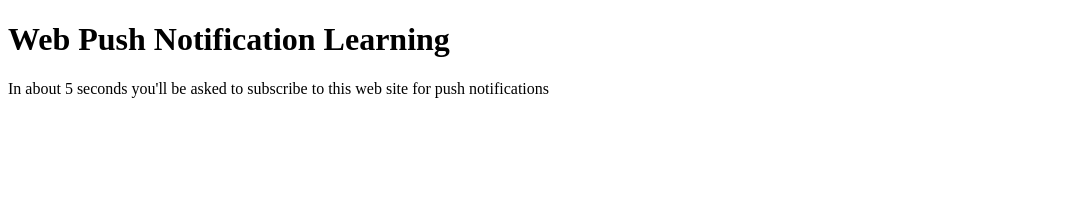
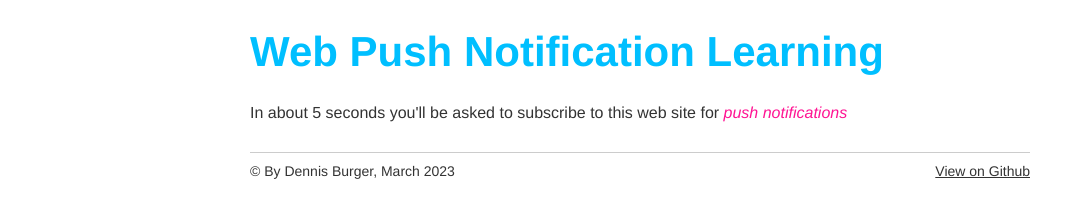
Before and after one commit to dutchwebworks/web-push-notification-learning, a plain HTML site: page index.html in a window 1280 px wide. Shown: the whole page, without its empty margins (0-1085 px from the left). Drawn offline with Linux system fonts and the light colour scheme.

Commit message:
Updated styling

```diff
--- a/index.html
+++ b/index.html
@@ -4,22 +4,79 @@
     <meta charset="UTF-8">
     <meta http-equiv="X-UA-Compatible" content="IE=edge">
     <meta name="viewport" content="width=device-width, initial-scale=1.0">
+
+    <link rel="shortcut icon" href="favicon.ico" type="image/x-icon">
+
     <title>Web Push Notification Learning</title>
+
+    <style>
+        body {
+            font-family: Helvetica, sans-serif;
+            color: #333;
+        }
+
+        .wrapper {
+            max-width: 780px;
+            padding: 0 20px;
+            margin: 0 auto;
+        }
+
+        h1 {
+            font-size: 2.625rem;
+            color: deepskyblue;
+        }
+
+        em {
+            color: deeppink;
+        }
+
+        footer {
+            display: flex;
+            justify-content: space-between;
+            margin-top: 30px;
+            padding-top: 10px;
+            border-top: 1px solid #ccc;
+            font-size: .875rem;
+        }
+
+        footer p {
+            margin: 0;
+        }
+
+        footer a {
+            color: #333;
+        }
+
+        footer a:hover {
+            color: #ff69b4;
+        }
+    </style>
 
     <script src="https://cdn.onesignal.com/sdks/OneSignalSDK.js" async></script>
 
     <script>
         window.OneSignal = window.OneSignal || [];
-            OneSignal.push(function() {
-                OneSignal.init({
+        OneSignal.push(function() {
+            OneSignal.init({
                 appId: "84e1510a-084d-4a1c-9615-a575f356d6b6",
             });
         });
     </script>
 </head>
 <body>
-    <h1>Web Push Notification Learning</h1>
+    <div class="wrapper">
+        <header>
+            <h1>Web Push Notification Learning</h1>
+        </header>
 
-    <p>In about 5 seconds you'll be asked to subscribe to this web site for push notifications</p>
+        <main>
+            <p>In about 5 seconds you'll be asked to subscribe to this web site for <em>push notifications</em></p>
+        </main>
+
+        <footer>
+            <p>&copy; By Dennis Burger, March 2023</p>
+            <p><a href="https://github.com/dutchwebworks/web-push-notification-learning" target="_blank">View on Github</a></p>
+        </footer>
+    </div>
 </body>
 </html>
```
